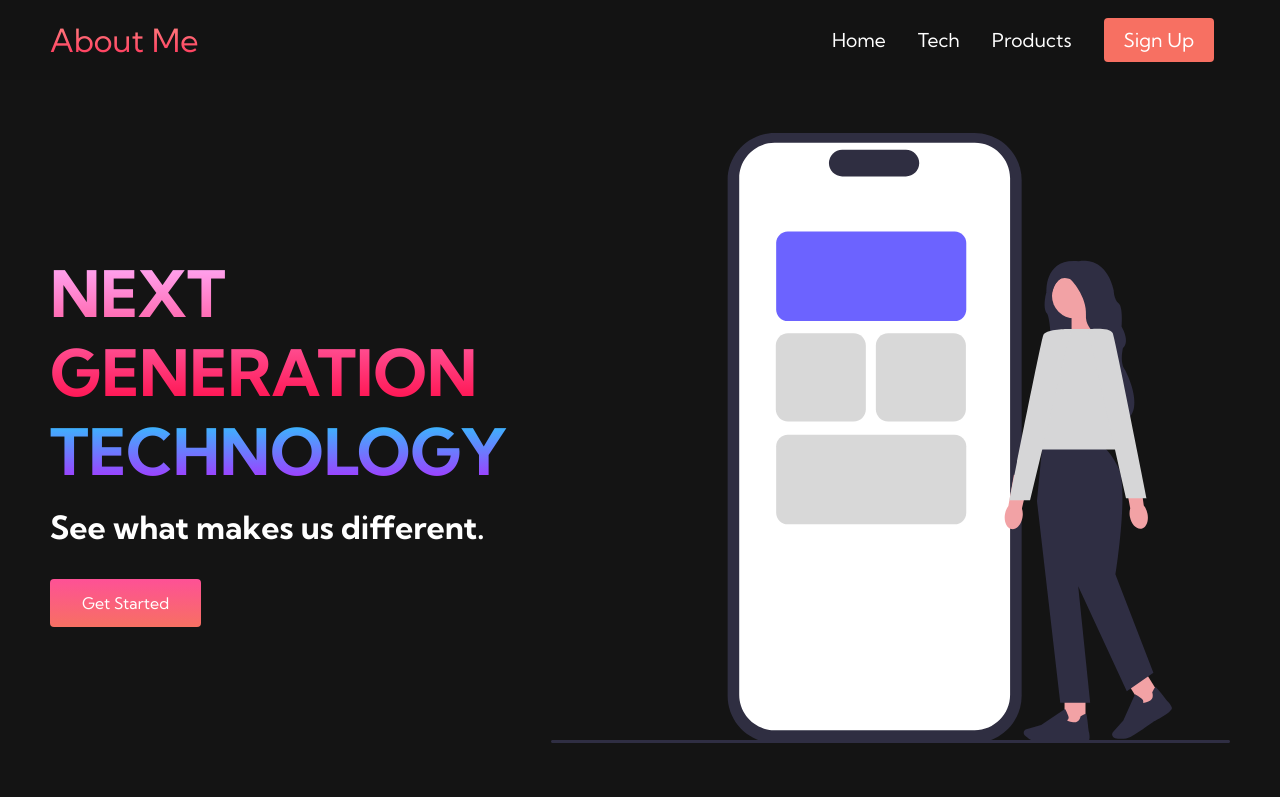
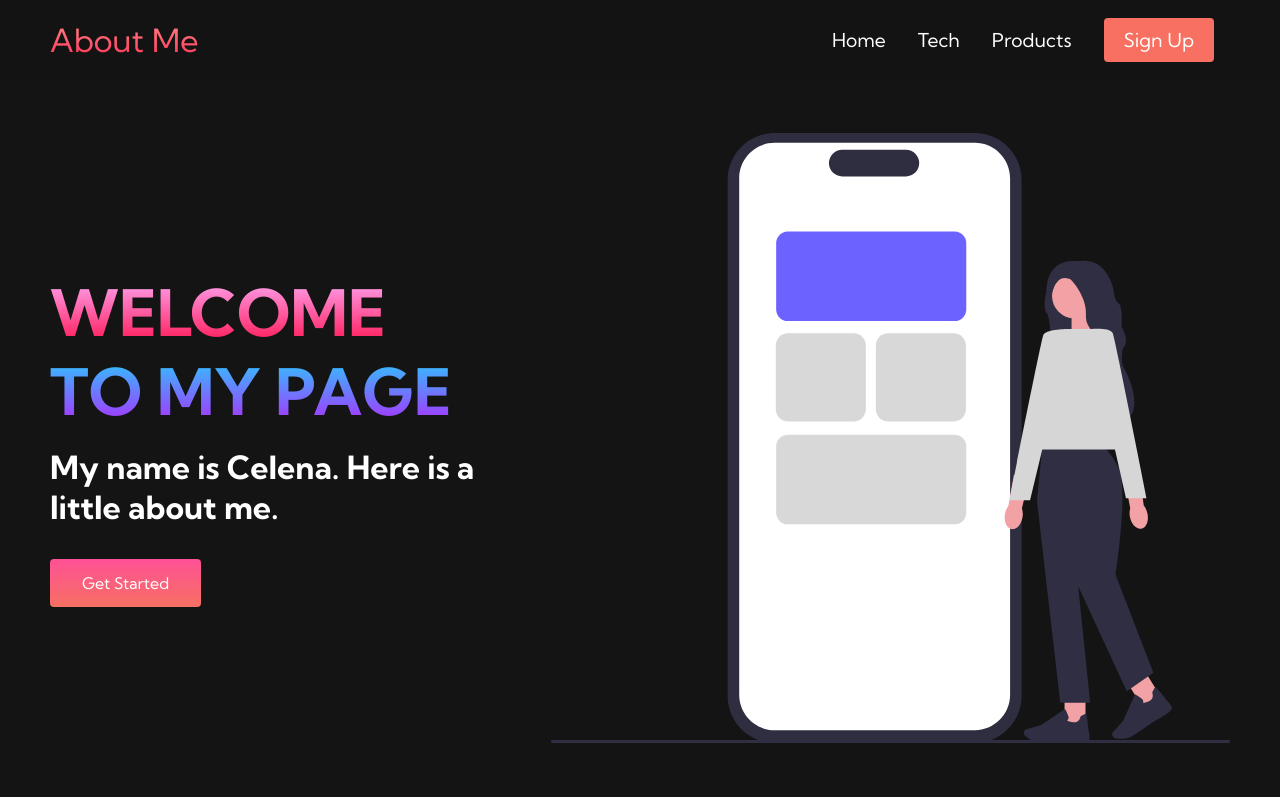
Before and after one commit to celenaisabelle/my-website, a plain HTML site: page index.html in a window 1280 px wide. Shown: the top 797 px of the page. Drawn offline with Linux system fonts and the light colour scheme.

Commit message:
Changed text in heading, h1.

```diff
--- a/index.html
+++ b/index.html
@@ -48,9 +48,9 @@
     <div class="main">
         <div class="main__container">
             <div class="main__content">
-                <h1>NEXT GENERATION</h1>
-                <h2>TECHNOLOGY</h2>
-                <P>See what makes us different.</P>
+                <h1>WELCOME</h1>
+                <h2>TO MY PAGE</h2>
+                <P>My name is Celena. Here is a little about me.</P>
                 <button class="main__btn"><a href="/">Get Started</a></button>
             </div>
             <div class="main__image--container">
@@ -75,7 +75,7 @@
             </div>
             <div class="services__card">
                 <h2>Automation</h2>
-                <p>AI Powered Technology</p>
+                <p>Peace of Mind</p>
                 <button>Get Started</button>
             </div>
             <div class="services__card">
```
